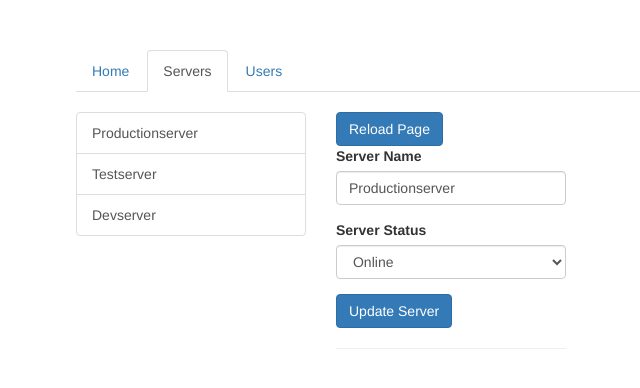
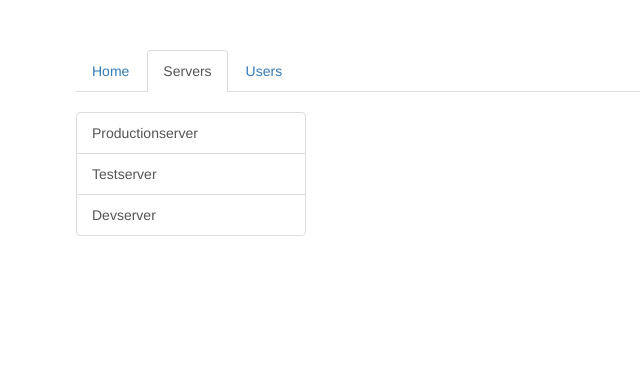
Before and after one commit to davidokun/Angular, an Angular app in the folder routing/: page /servers in a window 1280 px wide. Shown: the top 388 px of the page, without its empty margins (189-829 px from the left). Built offline with nearby package versions, Linux system fonts and the light colour scheme.

Commit message:
routing - Setting up Child (Nested) Routes.

```diff
--- a/routing/src/app/servers/servers.component.html
+++ b/routing/src/app/servers/servers.component.html
@@ -13,9 +13,10 @@
     </div>
   </div>
   <div class="col-xs-12 col-sm-4">
-    <button class="btn btn-primary" (click)="onReload()">Reload Page</button>
-    <app-edit-server></app-edit-server>
-    <hr>
-    <!--<app-server></app-server>-->
+    <router-outlet></router-outlet>
+    <!--<button class="btn btn-primary" (click)="onReload()">Reload Page</button>-->
+    <!--<app-edit-server></app-edit-server>-->
+    <!--<hr>-->
+    <!--&lt;!&ndash;<app-server></app-server>&ndash;&gt;-->
   </div>
 </div>
--- a/routing/src/app/users/users.component.html
+++ b/routing/src/app/users/users.component.html
@@ -11,6 +11,7 @@
     </div>
   </div>
   <div class="col-xs-12 col-sm-4">
-    <app-user></app-user>
+    <router-outlet></router-outlet>
+    <!--<app-user></app-user>-->
   </div>
 </div>
```
Also changed, not shown: routing/src/app/app.module.ts (+7 -5 lines).
